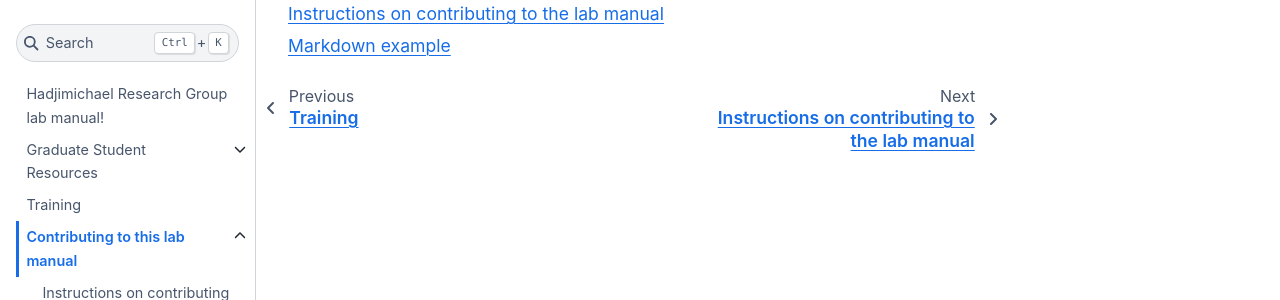
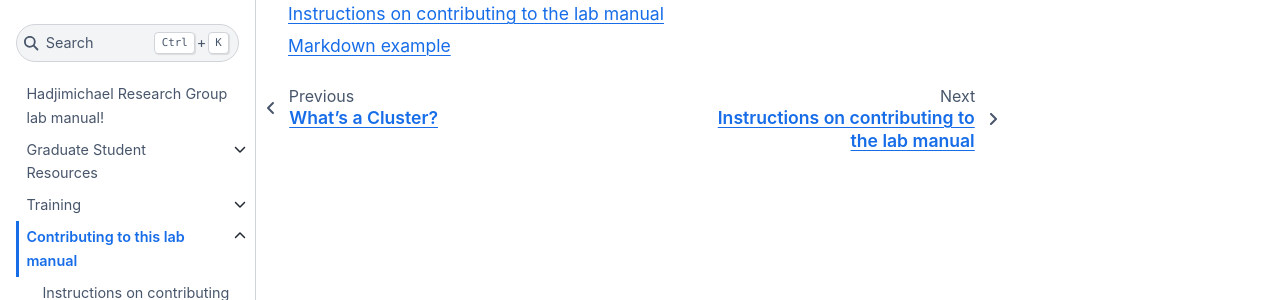
Before and after one commit to HadjimichaelResearchGroup/HadjimichaelResearchGroup.github.io, a Jupyter Book: the page built from docs/Contributing/Contributing.md, in a window 1280 px wide. Shown: the part 136-436 px from the top of the page. Built offline with Jupyter Book 1.0.4 settings and Sphinx 7.4.7 and the Sphinx Book theme 1.1.4, drawn with Linux system fonts in a browser that asks for light colours; some of the changed lines change nothing that is shown.

Commit message:
Update _toc.yml

```diff
--- a/docs/_toc.yml
+++ b/docs/_toc.yml
@@ -12,6 +12,8 @@
     - file: GraduateStudentResources/Reimbursemen_expensing.md
     - file: GraduateStudentResources/Who_to_contact_for.md
   - file: Training/Training
+    sections:
+    - file: Training/GettingStartedWithROARCollab.md
   - file: Contributing/Contributing.md
     sections:
     - file: Contributing/Instructions.md
```
